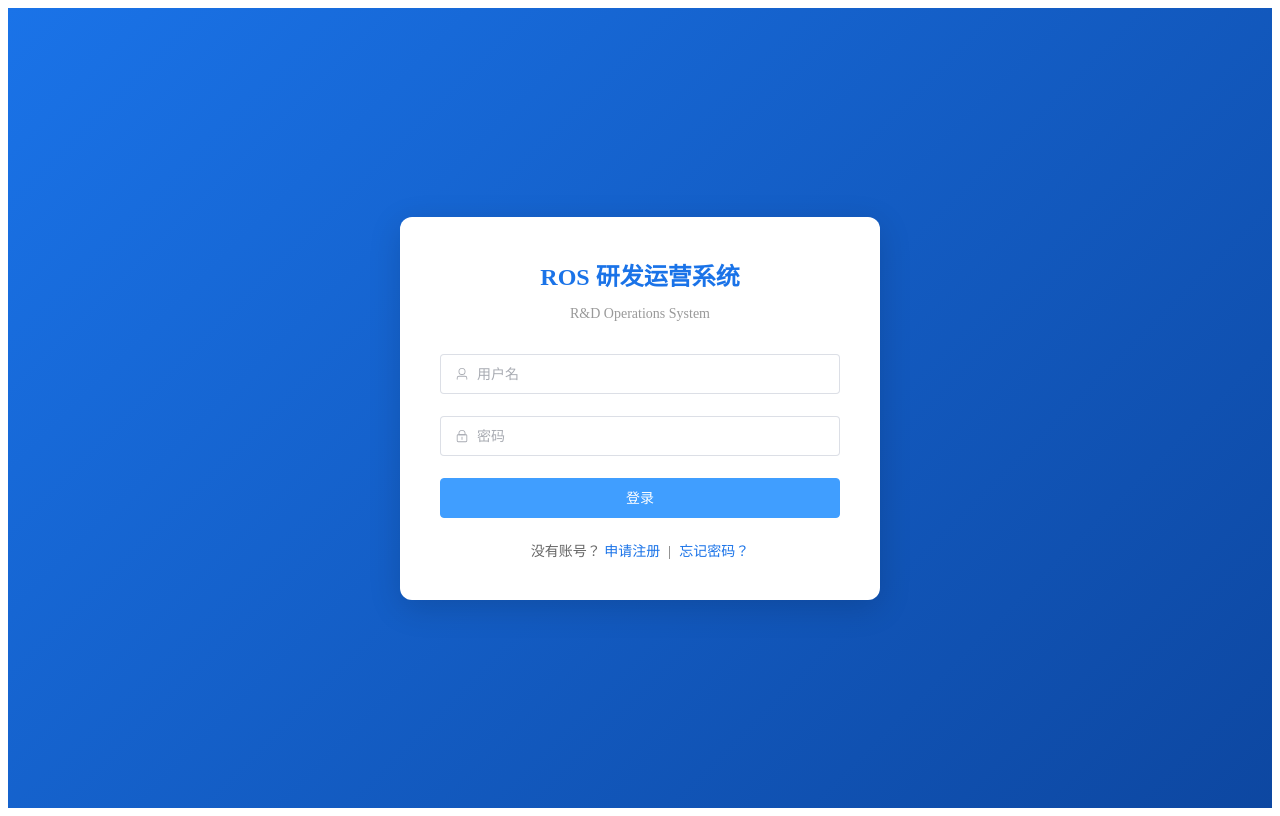
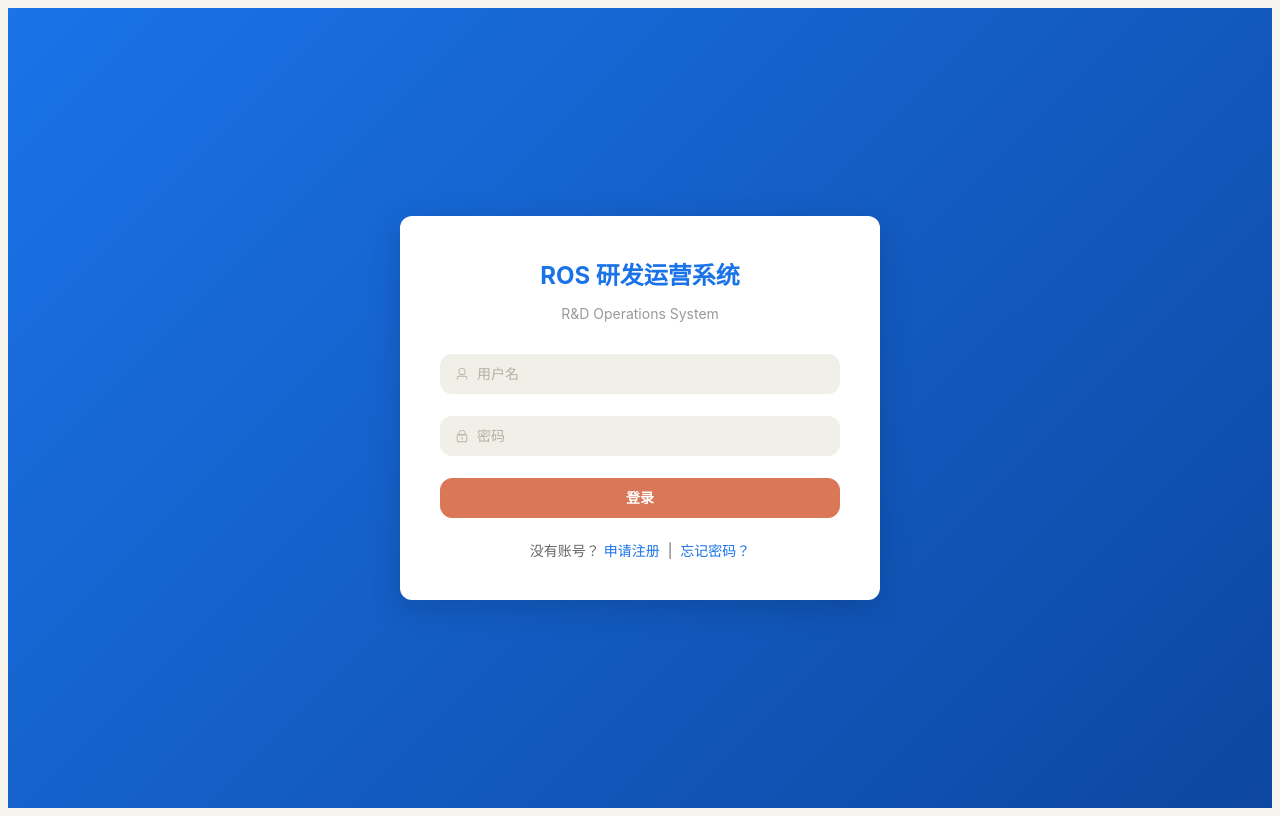
Before and after one commit to Gamidy/ros-system, a Vue app in the folder frontend/: page /login in a window 1280 px wide. Built offline with nearby package versions, Linux system fonts and the light colour scheme.

Commit message:
style: Claude风格主题 — 暖纸背景+陶土橙主色+暗侧栏+圆角卡片

```diff
--- a/frontend/src/layout/MainLayout.vue
+++ b/frontend/src/layout/MainLayout.vue
@@ -9,9 +9,9 @@
         :default-active="route.path"
         :collapse="isCollapse"
         :router="true"
-        background-color="#001529"
-        text-color="#ffffffb3"
-        active-text-color="#fff"
+        background-color="transparent"
+        text-color="#a8a69e"
+        active-text-color="#d97757"
       >
         <!-- 动态渲染：根据角色权限显示菜单 -->
         <el-menu-item
--- a/frontend/src/main.ts
+++ b/frontend/src/main.ts
@@ -2,6 +2,7 @@ import { createApp } from 'vue'
 import { createPinia } from 'pinia'
 import ElementPlus from 'element-plus'
 import 'element-plus/dist/index.css'
+import './styles/claude-theme.css'  // Claude风格主题覆盖
 import * as ElementPlusIconsVue from '@element-plus/icons-vue'
 import App from './App.vue'
 import router from './router'
--- /dev/null
+++ b/frontend/src/styles/claude-theme.css
@@ -0,0 +1,318 @@
+/* ============================================
+   ROS - Claude Style Theme
+   Override Element Plus + Global Styles
+   ============================================ */
+
+/* ── Element Plus CSS Variable Overrides ── */
+:root {
+  /* Primary → Terracotta */
+  --el-color-primary: #d97757;
+  --el-color-primary-light-3: #e89b7a;
+  --el-color-primary-light-5: #f0bd9a;
+  --el-color-primary-light-7: #f7d9c4;
+  --el-color-primary-light-8: #fae8db;
+  --el-color-primary-light-9: #fdf3ed;
+  --el-color-primary-dark-2: #c96442;
+
+  /* Success → Warm Green */
+  --el-color-success: #2d7d5a;
+  --el-color-warning: #b8811c;
+  --el-color-danger: #c04a3a;
+  --el-color-info: #3a7d9e;
+
+  /* Background */
+  --el-bg-color: #f5f4ed;
+  --el-bg-color-page: #f5f4ed;
+  --el-bg-color-overlay: #ffffff;
+  --el-fill-color-blank: #ffffff;
+  --el-fill-color-light: #f0efe8;
+  --el-fill-color-lighter: #f5f4ed;
+
+  /* Text */
+  --el-text-color-primary: #1a1917;
+  --el-text-color-regular: #5e5d59;
+  --el-text-color-secondary: #87867f;
+  --el-text-color-placeholder: #b5b0a7;
+
+  /* Border */
+  --el-border-color: #e5e0da;
+  --el-border-color-light: #f0ebe5;
+  --el-border-color-lighter: #f5f2ed;
+  --el-border-radius-base: 10px;
+  --el-border-radius-small: 6px;
+  --el-border-radius-round: 9999px;
+
+  /* Shadows */
+  --el-box-shadow-light: 0 1px 3px rgba(0,0,0,0.06), 0 2px 8px rgba(0,0,0,0.04);
+  --el-box-shadow: 0 4px 12px rgba(0,0,0,0.06), 0 2px 4px rgba(0,0,0,0.04);
+  --el-box-shadow-dark: 0 8px 24px rgba(0,0,0,0.08), 0 4px 8px rgba(0,0,0,0.04);
+
+  /* Font */
+  --el-font-family: -apple-system, BlinkMacSystemFont, 'Segoe UI', Roboto, 'Helvetica Neue', Arial, sans-serif;
+}
+
+/* ── Global Page ── */
+html, body, #app {
+  font-family: -apple-system, BlinkMacSystemFont, 'Segoe UI', Roboto, sans-serif;
+  background: #f5f4ed;
+  color: #1a1917;
+  -webkit-font-smoothing: antialiased;
+  -moz-osx-font-smoothing: grayscale;
+}
+
+/* ── Scrollbar ── */
+::-webkit-scrollbar { width: 6px; height: 6px; }
+::-webkit-scrollbar-track { background: transparent; }
+::-webkit-scrollbar-thumb { background: #e5e0da; border-radius: 9999px; }
+::-webkit-scrollbar-thumb:hover { background: #87867f; }
+
+/* ── Sidebar ── */
+.layout-aside {
+  background: #1a1917 !important;
+  border-right: 1px solid #2a2927;
+}
+
+.layout-aside .logo {
+  height: 56px;
+  display: flex;
+  align-items: center;
+  justify-content: center;
+  cursor: pointer;
+  border-bottom: 1px solid rgba(255,255,255,0.06);
+}
+
+.layout-aside .logo-text {
+  color: #f5f4ed;
+  font-size: 18px;
+  font-weight: 700;
+  letter-spacing: -0.3px;
+}
+
+.layout-aside .logo-mini {
+  color: #d97757;
+  font-size: 22px;
+  font-weight: 800;
+}
+
+/* Sidebar Menu Override */
+.layout-aside .el-menu {
+  background: #1a1917 !important;
+  border-right: none !important;
+}
+
+.layout-aside .el-menu-item {
+  color: #a8a69e !important;
+  border-radius: 8px;
+  margin: 2px 8px;
+  transition: all 0.15s ease;
+}
+
+.layout-aside .el-menu-item:hover {
+  background: rgba(255,255,255,0.06) !important;
+  color: #f5f4ed !important;
+}
+
+.layout-aside .el-menu-item.is-active {
+  background: rgba(217,119,87,0.2) !important;
+  color: #d97757 !important;
+  font-weight: 600;
+}
+
+/* ── Header ── */
+.layout-header {
+  background: #ffffff !important;
+  border-bottom: 1px solid #e5e0da !important;
+  box-shadow: 0 1px 2px rgba(0,0,0,0.04);
+}
+
+.layout-header .collapse-btn {
+  cursor: pointer;
+  color: #5e5d59;
+  transition: color 0.15s;
+}
+.layout-header .collapse-btn:hover {
+  color: #d97757;
+}
+
+.layout-header .user-info {
+  display: flex;
+  align-items: center;
+  gap: 8px;
+  cursor: pointer;
+  padding: 4px 8px;
+  border-radius: 8px;
+  transition: background 0.15s;
+}
+.layout-header .user-info:hover {
+  background: #f0efe8;
+}
+
+.layout-header .username {
+  font-size: 14px;
+  color: #1a1917;
+  font-weight: 500;
+}
+
+.layout-header .role-tag {
+  font-size: 11px;
+  padding: 2px 8px;
+  border-radius: 9999px;
+  background: rgba(217,119,87,0.12);
+  color: #d97757;
+  font-weight: 600;
+}
+
+/* ── Main Content ── */
+.layout-main {
+  background: #f5f4ed !important;
+  padding: 24px !important;
+}
+
+/* ── Card Override ── */
+.el-card {
+  border-radius: 16px !important;
+  border: 1px solid #e5e0da !important;
+  box-shadow: 0 1px 3px rgba(0,0,0,0.06), 0 2px 8px rgba(0,0,0,0.04) !important;
+  transition: all 0.25s ease;
+}
+.el-card:hover {
+  box-shadow: 0 4px 12px rgba(0,0,0,0.06), 0 2px 4px rgba(0,0,0,0.04) !important;
+}
+
+/* ── Button Override ── */
+.el-button {
+  border-radius: 12px !important;
+  font-weight: 600 !important;
+  transition: all 0.15s ease !important;
+}
+
+.el-button--primary {
+  background: #d97757 !important;
+  border-color: #d97757 !important;
+}
+.el-button--primary:hover {
+  background: #c96442 !important;
+  border-color: #c96442 !important;
+  box-shadow: 0 4px 16px rgba(217,119,87,0.3) !important;
+  transform: translateY(-1px);
+}
+
+.el-button--default {
+  background: #ffffff !important;
+  border: 1px solid #e5e0da !important;
+  color: #1a1917 !important;
+}
+.el-button--default:hover {
+  background: #f0efe8 !important;
+  border-color: #d97757 !important;
+  color: #d97757 !important;
+}
+
+/* ── Input / Form Override ── */
+.el-input__wrapper {
+  border-radius: 12px !important;
+  box-shadow: none !important;
+  background: #f0efe8 !important;
+  border: none !important;
+  transition: all 0.15s ease;
+}
+.el-input__wrapper:hover {
+  background: #eae9e2 !important;
+}
+.el-input.is-focus .el-input__wrapper {
+  background: #ffffff !important;
+  box-shadow: 0 0 0 2px rgba(217,119,87,0.25) !important;
+}
+
+.el-textarea__inner {
+  border-radius: 12px !important;
+  background: #f0efe8 !important;
+  border: none !important;
+  box-shadow: none !important;
+}
+.el-textarea__inner:focus {
+  background: #ffffff !important;
+  box-shadow: 0 0 0 2px rgba(217,119,87,0.25) !important;
+}
+
+/* ── Table Override ── */
+.el-table {
+  border-radius: 12px !important;
+  overflow: hidden;
+}
+.el-table th.el-table__cell {
+  background: #f0efe8 !important;
+  color: #5e5d59 !important;
+  font-weight: 600;
+}
+.el-table tr:hover > td {
+  background: #fdf8f5 !important;
+}
+
+/* ── Dialog Override ── */
+.el-dialog {
+  border-radius: 20px !important;
+  box-shadow: 0 8px 24px rgba(0,0,0,0.08), 0 4px 8px rgba(0,0,0,0.04) !important;
+}
+.el-dialog__header {
+  padding: 24px 24px 0 !important;
+}
+.el-dialog__title {
+  font-weight: 700 !important;
+  font-size: 18px !important;
+  color: #1a1917 !important;
+}
+
+/* ── Tag / Badge ── */
+.el-tag {
+  border-radius: 8px !important;
+  font-weight: 600 !important;
+}
+
+/* ── Tabs ── */
+.el-tabs__item {
+  color: #87867f !important;
+  font-weight: 500;
+}
+.el-tabs__item.is-active {
+  color: #d97757 !important;
+  font-weight: 700;
+}
+.el-tabs__active-bar {
+  background: #d97757 !important;
+}
+
+/* ── Breadcrumb ── */
+.el-breadcrumb__item {
+  color: #87867f;
+}
+
+/* ── Pagination ── */
+.el-pagination .el-pager li.is-active {
+  background: #d97757 !important;
+  border-radius: 8px;
+}
+
+/* ── Select Dropdown ── */
+.el-select-dropdown__item.selected {
+  color: #d97757 !important;
+  font-weight: 600;
+}
+
+/* ── Menu (in-page, not sidebar) ── */
+.el-menu--horizontal {
+  border-bottom: 1px solid #e5e0da !important;
+}
+
+/* ── Loading ── */
+.el-loading-spinner .circular circle {
+  stroke: #d97757;
+}
+
+/* ── Transitions ── */
+.fade-enter-active, .fade-leave-active {
+  transition: opacity 0.25s ease;
+}
+.fade-enter-from, .fade-leave-to {
+  opacity: 0;
+}
```
